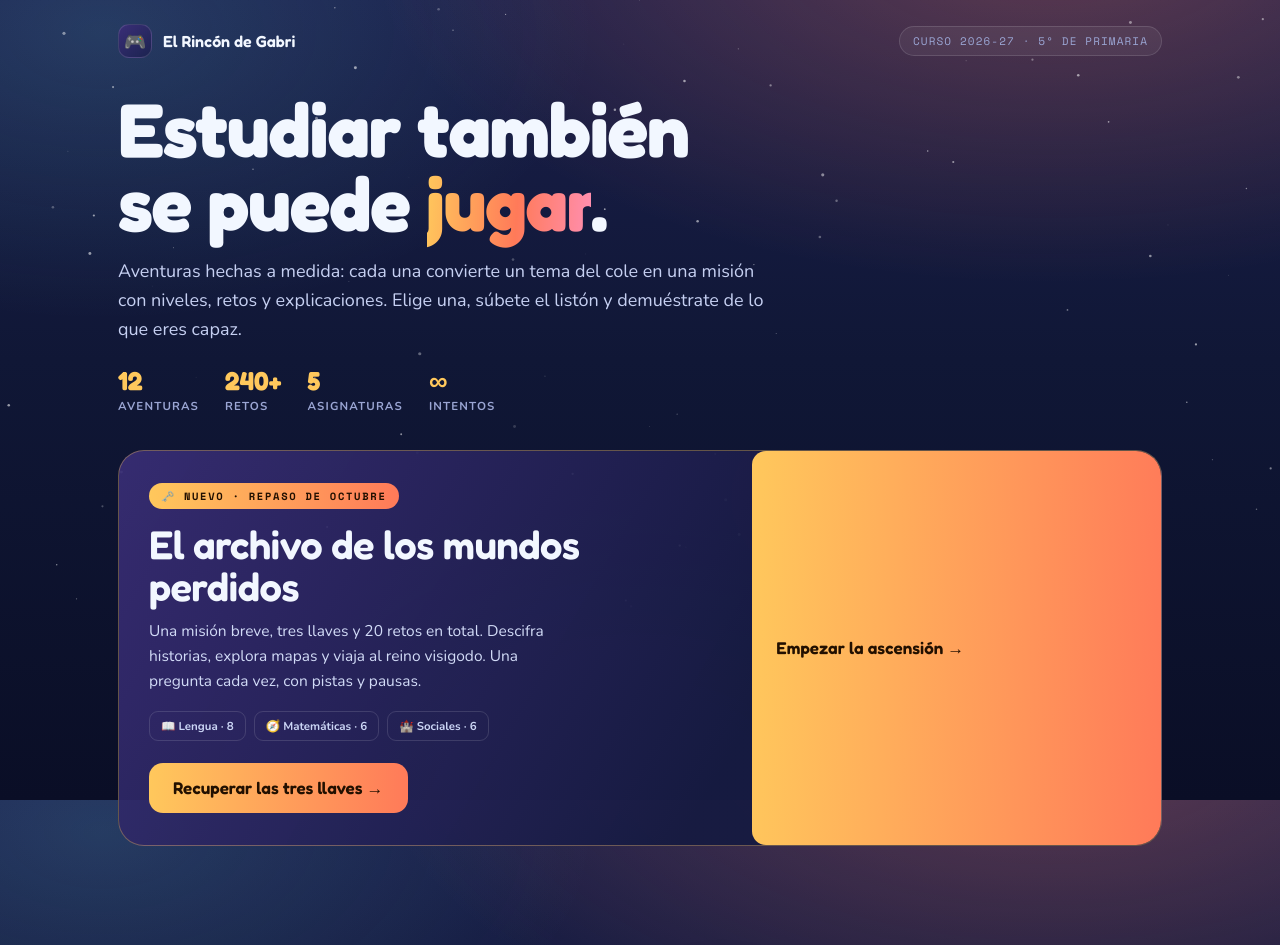
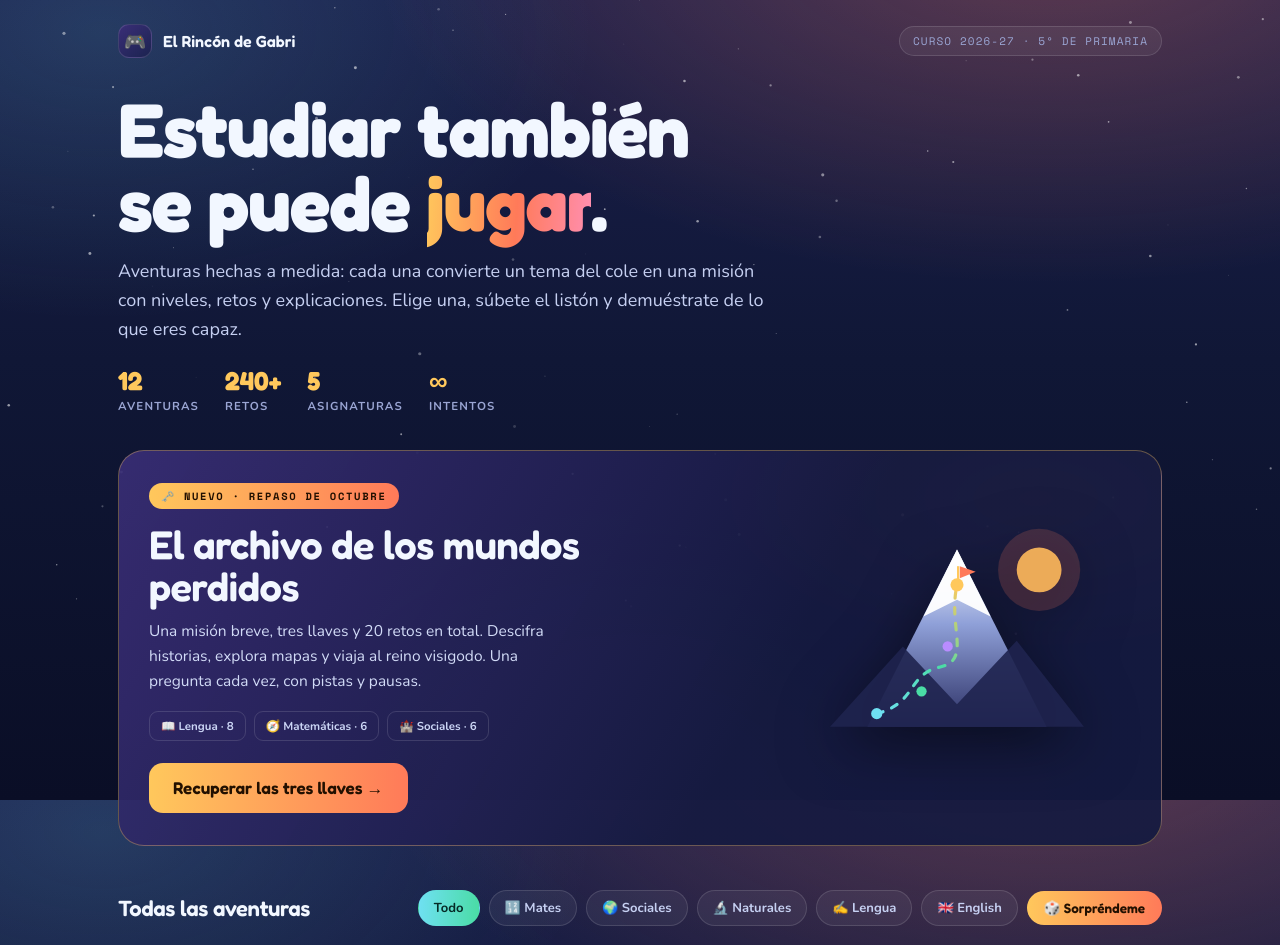
Before and after one commit to Rozoca/examenes-gabri, a plain HTML site: page index.html in a window 1280 px wide. Shown: the top 945 px of the page. Drawn offline with nearby package versions, Linux system fonts and the light colour scheme.

Commit message:
Ajusta estructura de la tarjeta destacada

```diff
--- a/index.html
+++ b/index.html
@@ -166,8 +166,6 @@ footer a:hover{text-decoration:underline}
       <p>Una misión breve, tres llaves y 20 retos en total. Descifra historias, explora mapas y viaja al reino visigodo. Una pregunta cada vez, con pistas y pausas.</p>
       <div class="camp-row"><span>📖 Lengua · 8</span><span>🧭 Matemáticas · 6</span><span>🏰 Sociales · 6</span></div>
       <a class="cta" href="mision-tres-llaves.html">Recuperar las tres llaves →</a>
-    </div>
-      <a class="cta" href="expedicion-5-primaria.html">Empezar la ascensión →</a>
     </div>
     <div class="feature-art" aria-hidden="true">
       <svg viewBox="0 0 300 260" xmlns="http://www.w3.org/2000/svg">
```
